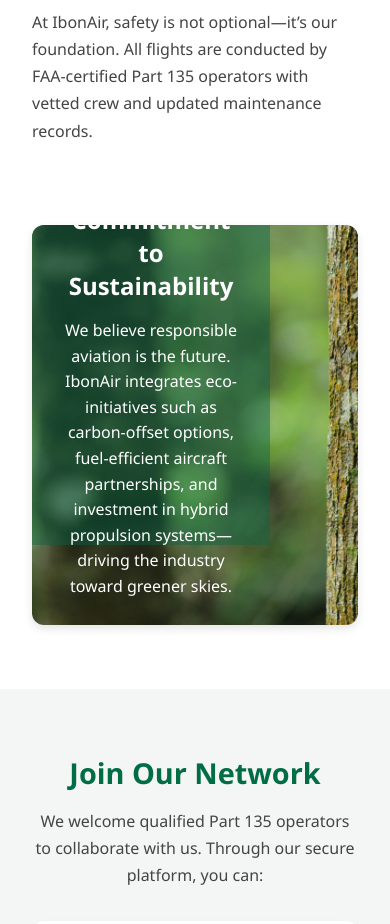
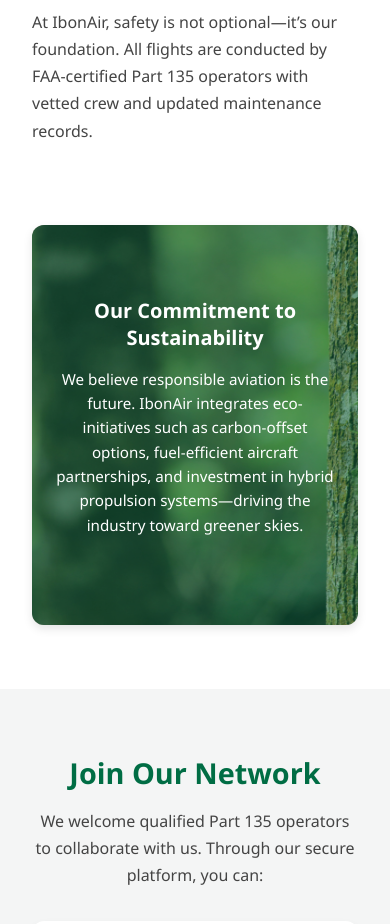
Before and after one commit to Ibonair/ibonair.github.io, a plain HTML site: page index.html in a window 390 px wide. Shown: the part 4960-5884 px from the top of the page. Drawn offline with Linux system fonts and the light colour scheme.

Commit message:
spacing for mobile

```diff
--- a/index.html
+++ b/index.html
@@ -4,7 +4,7 @@
   <meta charset="UTF-8">
   <meta name="viewport" content="width=device-width, initial-scale=1.0">
   <title>IbonAir</title>
-  <link rel="stylesheet" href="styles.css?v=2">
+  <link rel="stylesheet" href="styles.css?v=3">
 </head>
 <body>
   <!-- Navbar -->
--- a/styles.css
+++ b/styles.css
@@ -503,6 +503,7 @@
   color: white;
   text-align: center;
   padding: 2rem;
+  box-sizing: border-box;
 }
 
 .overlay-content {
@@ -513,14 +514,36 @@
   font-size: 1.5rem;
   margin-bottom: 1rem;
   font-weight: 600;
-  padding-top: 2rem;
 }
 
 .overlay-content p {
   line-height: 1.6;
   font-size: 1rem;
-  padding-bottom: 2rem;
 }
+
+/* Improved mobile padding and full overlay adjustment */
+@media (max-width: 768px) {
+  .overlay {
+    width: 100%;
+    height: 100%;
+    padding: 3rem 1.5rem; /* more breathing room top/bottom */
+    align-items: flex-start; /* keeps text centered visually on smaller viewports */
+  }
+
+  .overlay-content {
+    padding-top: 1.5rem;
+    padding-bottom: 1.5rem;
+  }
+
+  .overlay-content h4 {
+    font-size: 1.25rem;
+  }
+
+  .overlay-content p {
+    font-size: 0.95rem;
+  }
+}
+
 
 
 .partnership-section {
```
